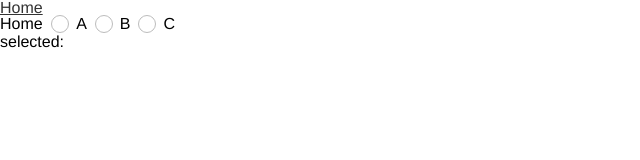
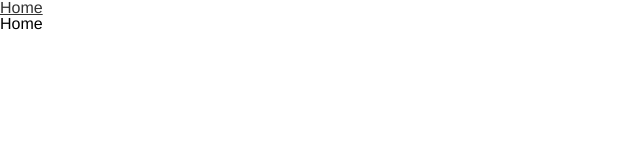
Before and after one commit to Smithoo/too-do, a Vue app: page /#/ in a window 1280 px wide. Shown: the top 160 px of the page, without its empty margins (0-640 px from the left). Built offline with nearby package versions, Linux system fonts and the light colour scheme.

Commit message:
feat: finish radio button

```diff
--- a/src/views/common/radio-button.vue
+++ b/src/views/common/radio-button.vue
@@ -5,7 +5,8 @@
             :id="id"
             :name="name"
             :value="value"
-            :checked="checked"
+            :checked="isChecked"
+            :disabled="disabled"
             @focus="onFocus"
             @blur="onBlur"
             @change="onChange">
@@ -18,23 +19,44 @@
 
 <script>
 export default {
+    model: {
+        prop: 'val',
+        event: 'change',
+    },
     props: {
         checked: {
             type: Boolean,
         },
+        disabled: {
+            type: Boolean,
+        },
         name: {
             type: String,
-            required: true
+            required: true,
         },
         value: {
             type: String,
-            required: true
+            required: true,
         },
+        val: {
+            type: String,
+        },
+    },
+    data() {
+        return {
+            isChecked: false,
+        };
     },
     computed: {
         id() {
             return `radio-${this.value}`;
         },
+    },
+    mounted() {
+        if (this.checked || this.val === this.value) {
+            this.isChecked = true;
+            this.$emit('change', this.value);
+        }
     },
     methods: {
         onFocus(event) {
@@ -43,10 +65,10 @@ export default {
         onBlur(event) {
             this.$emit('emit', event);
         },
-        onChange(event) {
+        onChange() {
             this.$emit('change', this.value);
-        }
-    }
+        },
+    },
 };
 </script>
 
@@ -64,6 +86,13 @@ export default {
     cursor: pointer;
     opacity: 0;
     z-index: 1;
+}
+.radio-input:disabled~.radio-label::before {
+    background: #ffffff;
+    border: 1px solid #c0c0c0;
+}
+.radio-input:disabled~.radio-label {
+    color: #c0c0c0;
 }
 .radio-input:checked~.radio-label::before {
     background: radial-gradient(#00c73c 36%,#00ae34 40%,#fff 47%);
--- a/src/views/pages/home.vue
+++ b/src/views/pages/home.vue
@@ -1,38 +1,20 @@
 <template>
     <div class="home">
         Home
-        <radio-button
-            name="hello"
-            value="a"
-            v-model="selected"
-            >A</radio-button>
-        <radio-button
-            name="hello"
-            value="b"
-            v-model="selected"
-            >B</radio-button>
-        <radio-button
-            name="hello"
-            value="c"
-            v-model="selected"
-            >C</radio-button>
-        <div>
-            selected: {{ selected }}
-        </div>
     </div>
 </template>
 
 <script>
-import RadioButton from '@/views/common/radio-button.vue';
+// import RadioButton from '@/views/common/radio-button.vue';
 
 export default {
     components: {
-        RadioButton
+        // RadioButton,
     },
     data() {
         return {
-            selected: ''
-        }
+            selected: '',
+        };
     },
 };
 </script>
```
Also changed, not shown: src/views/common/ellipsis-text.vue (line endings or trailing spaces).
